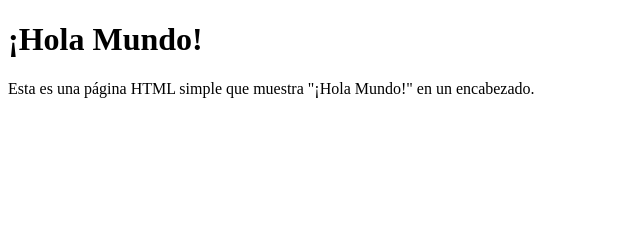
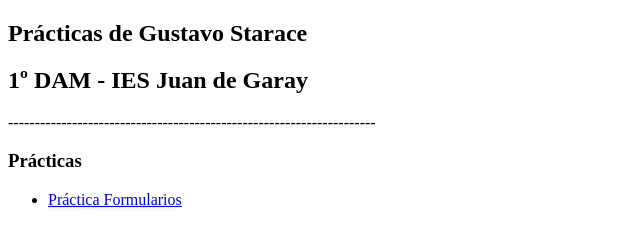
Before and after one commit to Curryamarillo/Curryamarillo.github.io, a plain HTML site: page index.html in a window 1280 px wide. Shown: the whole page, without its empty margins (0-640 px from the left). Drawn offline with Linux system fonts and the light colour scheme.

Commit message:
Primera página de prácticas y navegación básica

```diff
--- a/index.html
+++ b/index.html
@@ -1,12 +1,20 @@
 <!DOCTYPE html>
 <html lang="en">
-<head>
-    <meta charset="UTF-8">
-    <meta name="viewport" content="width=device-width, initial-scale=1.0">
+  <head>
+    <meta charset="UTF-8" />
+    <meta name="viewport" content="width=device-width, initial-scale=1.0" />
     <title>Hola Mundo!</title>
-</head>
-<body>
-    <h1>¡Hola Mundo!</h1>
-    <p>Esta es una página HTML simple que muestra "¡Hola Mundo!" en un encabezado.</p>
-</body>
+  </head>
+  <body>
+    <section class="encabezado">
+      <h1>Prácticas de Gustavo Starace</h1>
+      <h2>1º DAM - IES Juan de Garay</h2>
+    </section>
+    <span>---------------------------------------------------------------------</span>
+    <section>
+        <h3>Prácticas</h3>
+        <ul>
+            <li><a href="practica1/index.html">Práctica Formularios</a></li>
+    </section>
+  </body>
 </html>
```
Also changed, not shown: practica1/index.html (added, +12 -0 lines).
